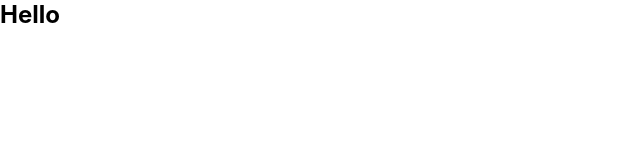
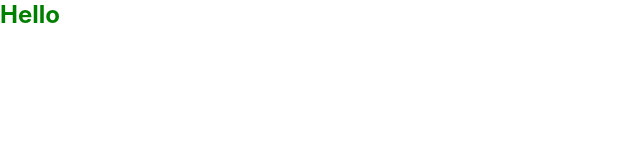
Before and after one commit to Arslanoov/blog-ssr, a Nuxt app in the folder app/: page / in a window 1280 px wide. Shown: the top 160 px of the page, without its empty margins (0-640 px from the left). Built offline with nearby package versions, Linux system fonts and the light colour scheme.

Commit message:
build: Added less

```diff
--- a/app/package.json
+++ b/app/package.json
@@ -32,6 +32,8 @@
     "eslint-plugin-prettier": "^3.3.1",
     "eslint-plugin-vue": "^7.7.0",
     "jest": "^26.6.3",
+    "less": "^4.1.1",
+    "less-loader": "^7.3.0",
     "prettier": "^2.2.1",
     "pug": "^3.0.2",
     "pug-plain-loader": "^1.1.0",
--- a/app/pages/index.vue
+++ b/app/pages/index.vue
@@ -8,5 +8,10 @@ import Vue from 'vue'
 export default Vue.extend({})
 </script>
 
-<style>
+<style lang="less">
+@test: green;
+
+.class {
+  color: @test;
+}
 </style>
```
Also changed, not shown: 1 other file (tests, documents, lock files or other folders).
